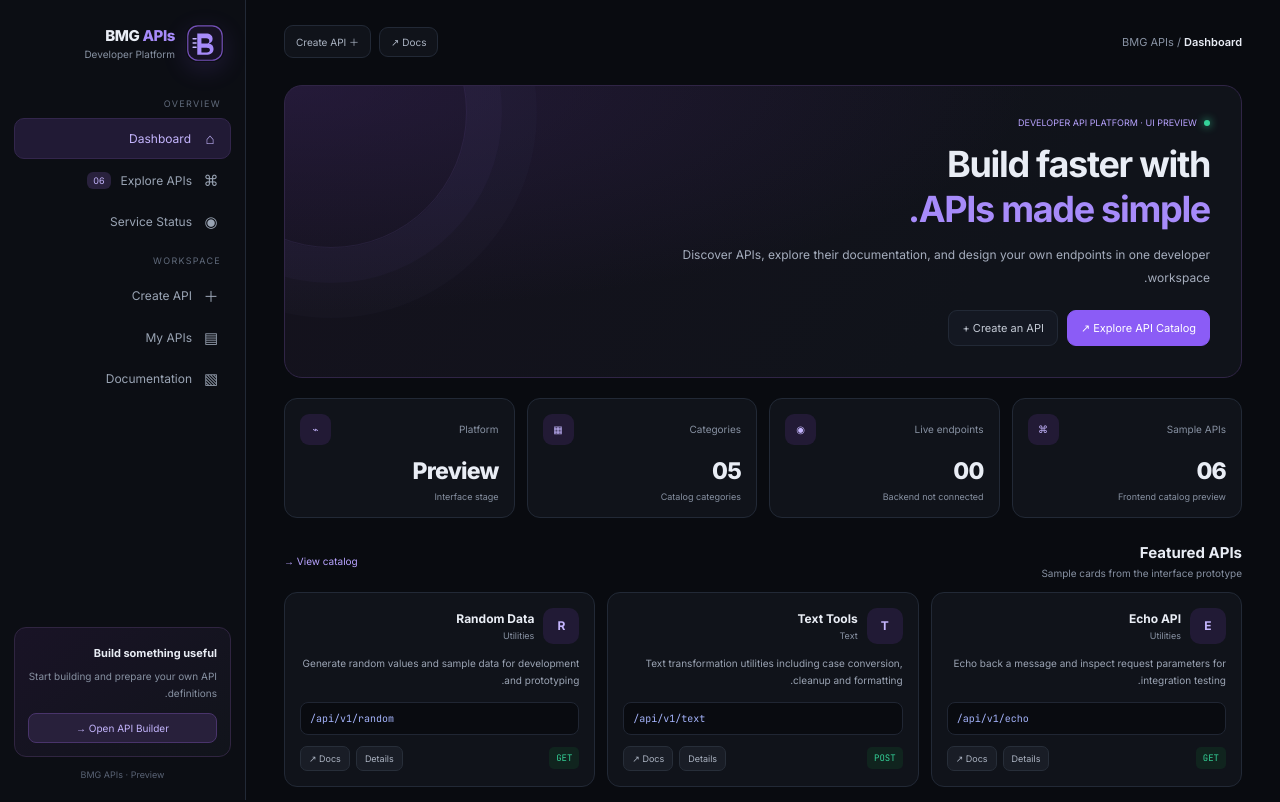
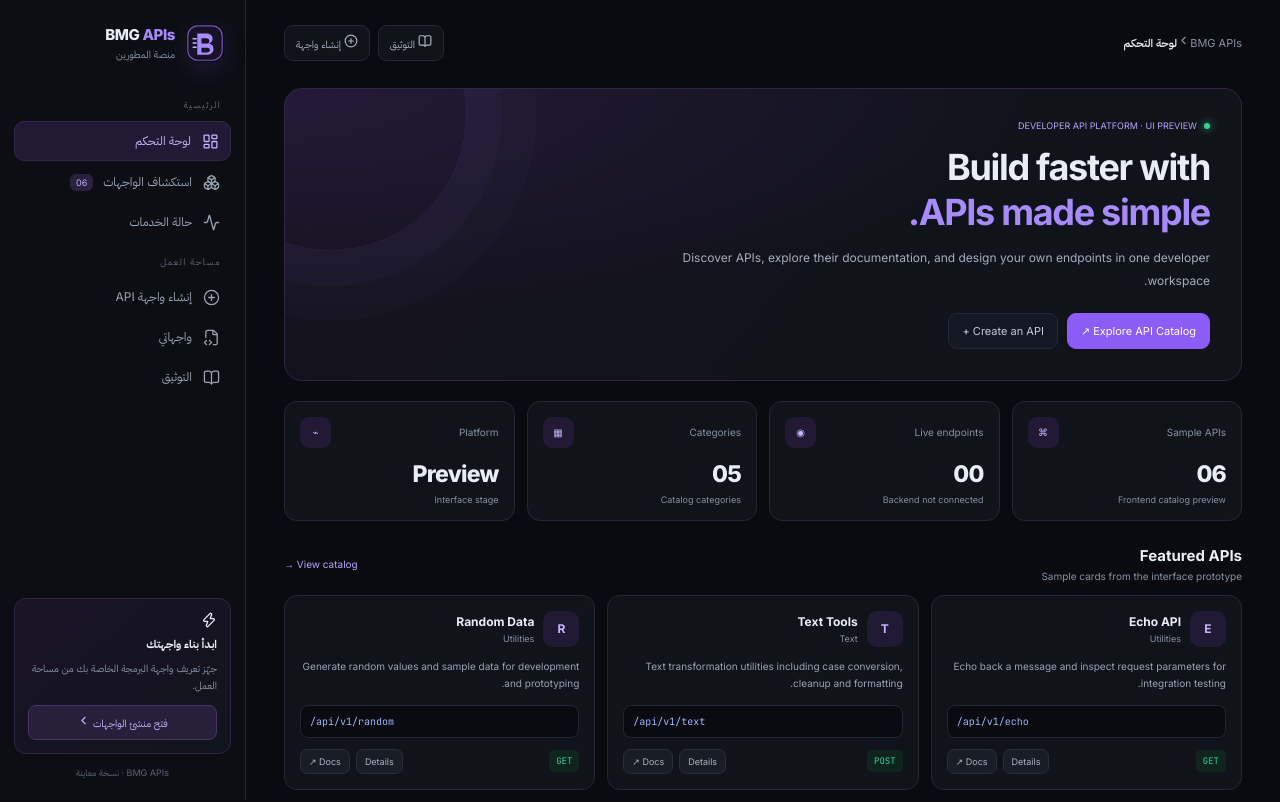
Before and after one commit to T7-T7/Bmg-Apis, a Next.js app: page / in a window 1280 px wide. Shown: the top 802 px of the page. Built offline with nearby package versions, Linux system fonts and the light colour scheme.

Commit message:
واجهة عربية RTL وتحسين تجربة الاستخدام

```diff
--- a/components/app-shell.tsx
+++ b/components/app-shell.tsx
@@ -4,37 +4,43 @@ import Image from "next/image";
 import Link from "next/link";
 import { usePathname } from "next/navigation";
 import { useState, type ReactNode } from "react";
+import {
+  Activity, ArrowUpLeft, BookOpen, Boxes, Braces, ChevronLeft,
+  CirclePlus, Code2, Command, FileCode2, LayoutDashboard,
+  Menu, X, Zap,
+} from "lucide-react";
 
-type NavLink = { href: string; name: string; icon: string; count?: string };
+type NavLink = { href: string; name: string; icon: typeof LayoutDashboard; count?: string };
 type NavSection = { label: string; links: NavLink[] };
 
 const navigation: NavSection[] = [
-  { label: "Overview", links: [
-    { href: "/", name: "Dashboard", icon: "⌂" },
-    { href: "/apis", name: "Explore APIs", icon: "⌘", count: "06" },
-    { href: "/status", name: "Service Status", icon: "◉" },
+  { label: "الرئيسية", links: [
+    { href: "/", name: "لوحة التحكم", icon: LayoutDashboard },
+    { href: "/apis", name: "استكشاف الواجهات", icon: Boxes, count: "06" },
+    { href: "/status", name: "حالة الخدمات", icon: Activity },
   ]},
-  { label: "Workspace", links: [
-    { href: "/create", name: "Create API", icon: "＋" },
-    { href: "/my-apis", name: "My APIs", icon: "▤" },
-    { href: "/docs", name: "Documentation", icon: "▧" },
+  { label: "مساحة العمل", links: [
+    { href: "/create", name: "إنشاء واجهة API", icon: CirclePlus },
+    { href: "/my-apis", name: "واجهاتي", icon: FileCode2 },
+    { href: "/docs", name: "التوثيق", icon: BookOpen },
   ]},
 ];
 
 export default function AppShell({ children }: Readonly<{ children: ReactNode }>) {
   const pathname = usePathname();
   const [menuOpen, setMenuOpen] = useState(false);
-  const current = pathname === "/" ? "Dashboard" : pathname.startsWith("/apis/") ? "API Details" :
-    navigation.flatMap(section => section.links).find(item => item.href === pathname)?.name ?? "Platform";
+  const current = pathname === "/" ? "لوحة التحكم" : pathname.startsWith("/apis/") ? "تفاصيل الواجهة" :
+    navigation.flatMap(section => section.links).find(item => item.href === pathname)?.name ?? "المنصة";
 
   return (
     <div className="shell">
+      {menuOpen && <button className="sidebar-backdrop" aria-label="إغلاق القائمة" onClick={() => setMenuOpen(false)} />}
       <aside className={`sidebar ${menuOpen ? "open" : ""}`}>
         <Link className="brand" href="/" onClick={() => setMenuOpen(false)}>
-          <Image className="brand-mark-image" src="/bmg-apis-mark.svg" width={38} height={38} alt="" priority />
+          <Image className="brand-mark-image" src="/bmg-apis-mark.svg" width={38} height={38} alt="شعار BMG APIs" priority />
           <span className="brand-copy">
             <span className="brand-title">BMG <span>APIs</span></span>
-            <span className="brand-sub">Developer Platform</span>
+            <span className="brand-sub">منصة المطورين</span>
           </span>
         </Link>
         {navigation.map(section => (
@@ -43,10 +49,11 @@ export default function AppShell({ children }: Readonly<{ children: ReactNode }>
             {section.links.map(item => {
               const active = item.href === "/" ? pathname === "/" :
                 pathname === item.href || (item.href === "/apis" && pathname.startsWith("/apis/"));
+              const Icon = item.icon;
               return (
-                <Link key={item.href} href={item.href} className={`nav-link ${active ? "active" : ""}`} onClick={() => setMenuOpen(false)}>
-                  <span className="nav-icon" aria-hidden="true">{item.icon}</span>
-                  {item.name}
+                <Link key={item.href} href={item.href} className={`nav-link ${active ? "active" : ""}`} onClick={() => setMenuOpen(false)} aria-current={active ? "page" : undefined}>
+                  <span className="nav-icon" aria-hidden="true"><Icon size={17} strokeWidth={1.8} /></span>
+                  <span>{item.name}</span>
                   {item.count && <span className="nav-count">{item.count}</span>}
                 </Link>
               );
@@ -55,26 +62,29 @@ export default function AppShell({ children }: Readonly<{ children: ReactNode }>
         ))}
         <div className="side-bottom">
           <div className="side-promo">
-            <strong>Build something useful</strong>
-            <p>Start building and prepare your own API definitions.</p>
-            <Link href="/create">Open API Builder →</Link>
+            <div className="promo-icon"><Zap size={16} /></div>
+            <strong>ابدأ بناء واجهتك</strong>
+            <p>جهّز تعريف واجهة البرمجة الخاصة بك من مساحة العمل.</p>
+            <Link href="/create" onClick={() => setMenuOpen(false)}>فتح منشئ الواجهات <ChevronLeft size={13} /></Link>
           </div>
-          <div className="side-foot">BMG APIs · Preview</div>
+          <div className="side-foot">BMG APIs · نسخة معاينة</div>
         </div>
       </aside>
       <main className="main">
         <header className="topbar">
           <div className="topbar-left">
-            <button className="top-btn menu-toggle" onClick={() => setMenuOpen(value => !value)} aria-label="Toggle navigation" aria-expanded={menuOpen}>☰</button>
-            <div className="breadcrumb">BMG APIs / <strong>{current}</strong></div>
+            <button className="top-btn menu-toggle" onClick={() => setMenuOpen(value => !value)} aria-label={menuOpen ? "إغلاق القائمة" : "فتح القائمة"} aria-expanded={menuOpen}>
+              {menuOpen ? <X size={18} /> : <Menu size={18} />}
+            </button>
+            <div className="breadcrumb"><span>BMG APIs</span><ChevronLeft size={13} /><strong>{current}</strong></div>
           </div>
           <div className="top-actions">
-            <Link href="/docs" className="top-btn">Docs ↗</Link>
-            <Link href="/create" className="top-btn">＋ Create API</Link>
+            <Link href="/docs" className="top-btn"><BookOpen size={14} /> التوثيق</Link>
+            <Link href="/create" className="top-btn top-create"><CirclePlus size={14} /> إنشاء واجهة</Link>
           </div>
         </header>
         {children}
-        <footer className="footer"><span>© 2026 BMG APIs · Developer platform</span><span>Frontend Preview · Runtime not connected</span></footer>
+        <footer className="footer"><span>© 2026 BMG APIs · جميع الحقوق محفوظة</span><span>معاينة الواجهة · الخادم غير متصل بعد</span></footer>
       </main>
     </div>
   );
```
